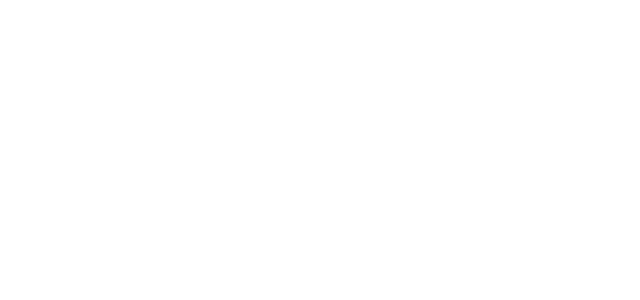
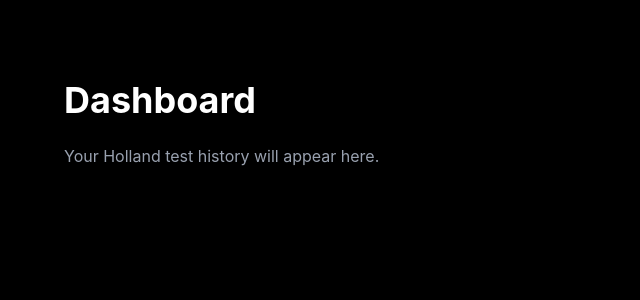
Before and after one commit to nguyenketri/career-orientation-web, a React app in the folder frontend/: page /dashboard in a window 1280 px wide. Before the commit this address had no page. Shown: the top 300 px of the page, without its empty margins (0-640 px from the left). Built offline with nearby package versions, Linux system fonts and the light colour scheme; the HTML template or start-up script is replaced by a standard one.

Commit message:
refactor(frontend): restructure pages into user and admin modules

```diff
--- /dev/null
+++ b/frontend/src/pages/user/DashboardPage.jsx
@@ -0,0 +1,15 @@
+const DashboardPage = () => {
+  return (
+    <div className="min-h-screen bg-black px-6 py-20 text-white">
+      <div className="mx-auto max-w-6xl">
+        <h1 className="text-4xl font-bold mb-6">Dashboard</h1>
+
+        <p className="text-gray-400">
+          Your Holland test history will appear here.
+        </p>
+      </div>
+    </div>
+  );
+};
+
+export default DashboardPage;
--- a/frontend/src/pages/HollandPage.jsx
+++ b/frontend/src/pages/user/HollandPage.jsx
@@ -1,7 +1,7 @@
 import { useState } from "react";
-import hollandTypes from "../utils/hollandTypes";
-import hollandQuestions from "../data/hollandQuestions";
-import { recommendByHolland } from "../services/hollandService";
+import hollandTypes from "../../utils/hollandTypes";
+import hollandQuestions from "../../data/hollandQuestions";
+import { recommendByHolland } from "../../services/hollandService";
 
 const HollandPage = () => {
   // answers state
--- a/frontend/src/pages/RecommendPage.jsx
+++ b/frontend/src/pages/user/RecommendPage.jsx
@@ -1,5 +1,5 @@
 import { useState } from "react";
-import { recommendByScore } from "../services/recommendService";
+import { recommendByScore } from "../../services/recommendService";
 
 const RecommendPage = () => {
   // score input
--- a/frontend/src/routes/index.jsx
+++ b/frontend/src/routes/index.jsx
@@ -3,8 +3,9 @@
 import HomePage from "../pages/HomePage";
 import LoginPage from "../pages/LoginPage";
 import RegisterPage from "../pages/RegisterPage";
-import RecommendPage from "../pages/RecommendPage";
-import HollandPage from "../pages/HollandPage";
+import HollandPage from "../pages/user/HollandPage";
+import RecommendPage from "../pages/user/RecommendPage";
+import DashboardPage from "../pages/user/DashboardPage";
 import ProtectedRoute from "./ProtectedRoute";
 
 const AppRoutes = () => {
@@ -14,6 +15,7 @@
         <Route path="/" element={<HomePage />} />
         <Route path="/login" element={<LoginPage />} />
         <Route path="/register" element={<RegisterPage />} />
+        <Route path="/dashboard" element={<DashboardPage />} />
         <Route
           path="/recommend"
           element={
```
